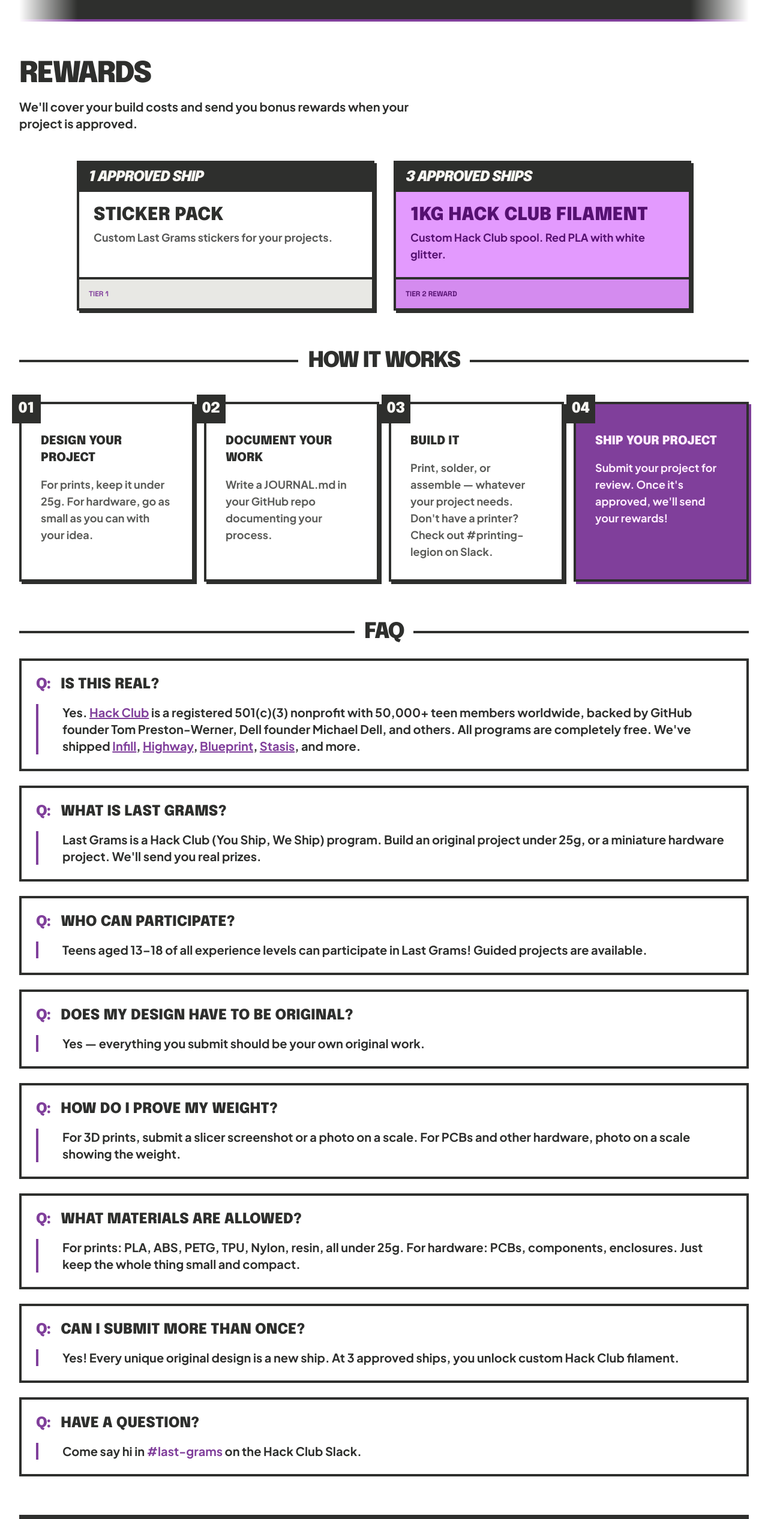
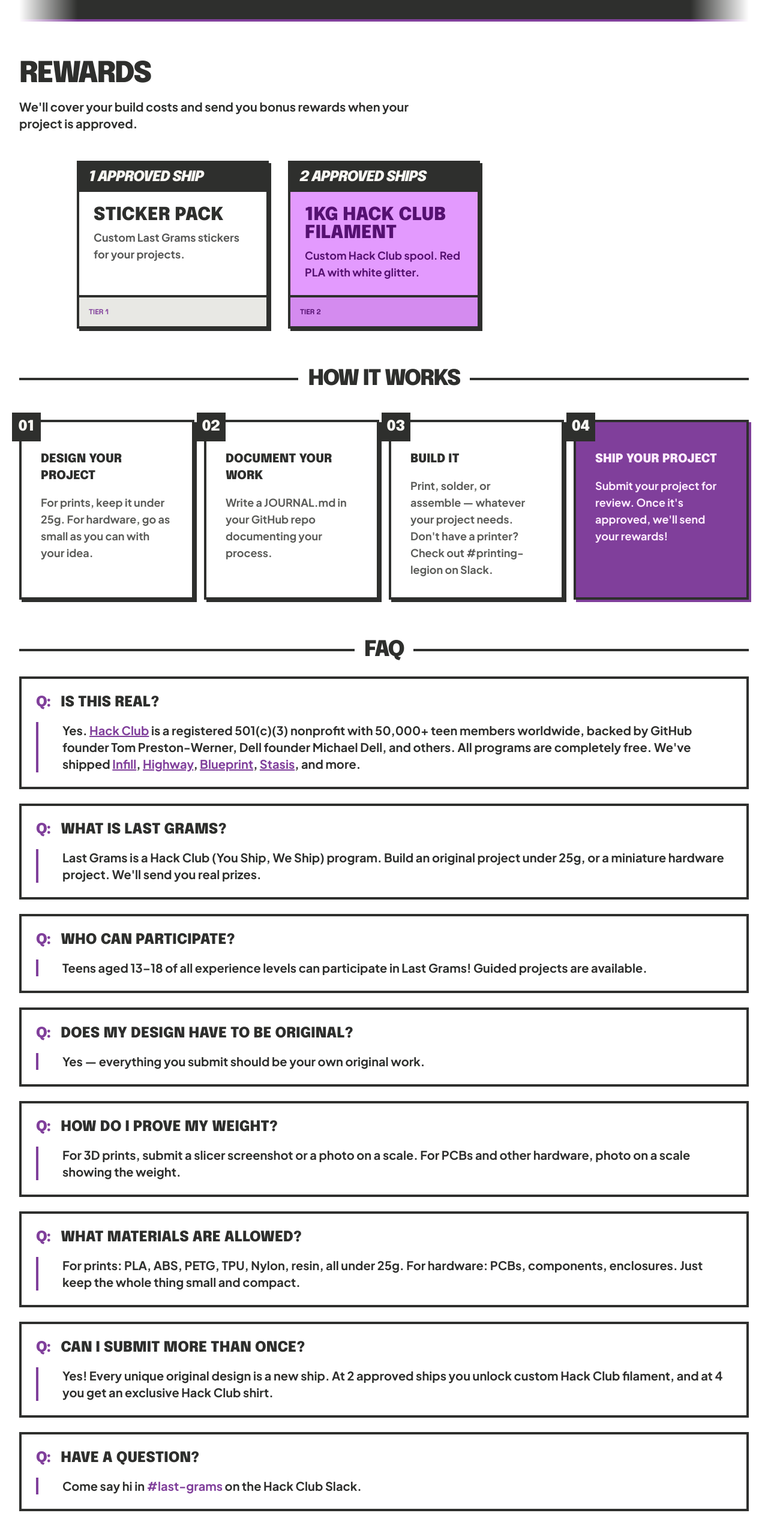
Before and after one commit to 2Mon/last-grams, a SvelteKit app: page / in a window 1280 px wide. Shown: the part 1462-3995 px from the top of the page at 60% size. Built offline with nearby package versions, Linux system fonts and the light colour scheme.

Commit message:
feat: add Tier 3 shirt reward at 4 ships, move filament to 2 ships

```diff
--- a/src/routes/+page.svelte
+++ b/src/routes/+page.svelte
@@ -317,7 +317,7 @@
 				We'll cover your build costs and send you bonus rewards when your project is approved.
 			</p>
 		</div>
-		<div class="grid grid-cols-1 md:grid-cols-2 gap-8 max-w-5xl mx-auto">
+		<div class="grid grid-cols-1 md:grid-cols-3 gap-8 max-w-5xl mx-auto">
 			<!-- Tier 1: 1 Ship -->
 			<div
 				class="bg-surface-container-lowest dark:bg-surface-container-highest border-4 border-on-surface dark:border-background p-0 hard-shadow flex flex-col relative"
@@ -355,7 +355,7 @@
 				<div
 					class="bg-on-surface dark:bg-background text-surface dark:text-on-surface font-headline font-black text-2xl px-4 py-2 uppercase italic tracking-tighter"
 				>
-					3 Approved Ships
+					2 Approved Ships
 				</div>
 				<div class="p-6 space-y-4 flex-1">
 					<div>
@@ -373,7 +373,7 @@
 					class="border-t-4 border-on-surface dark:border-background p-4 bg-on-primary-container/10"
 				>
 					<p class="font-label font-bold text-xs uppercase text-on-primary-container">
-						Tier 2 Reward
+						Tier 2
 					</p>
 				</div>
 			</div>
@@ -579,8 +579,8 @@
 			</h3>
 			<div class="mt-4 pl-10 border-l-4 border-primary">
 				<p class="font-body font-bold text-xl text-on-surface dark:text-background">
-					Yes! Every unique original design is a new ship. At 3 approved ships, you unlock custom
-					Hack Club filament.
+					Yes! Every unique original design is a new ship. At 2 approved ships you unlock custom
+					Hack Club filament, and at 4 you get an exclusive Hack Club shirt.
 				</p>
 			</div>
 		</div>
--- a/src/routes/gallery/+page.svelte
+++ b/src/routes/gallery/+page.svelte
@@ -115,14 +115,18 @@
                 <p class="mb-8 text-xl font-bold font-body text-on-primary-container">
                     Have an idea for a tiny project? We'd love to see what you come up with.
                 </p>
-                <div class="grid grid-cols-1 gap-6 mb-8 sm:grid-cols-2">
+                <div class="grid grid-cols-1 gap-6 mb-8 sm:grid-cols-3">
                     <div class="p-4 border-4 bg-surface-container-lowest border-on-surface hard-shadow">
                         <div class="mb-1 text-2xl font-black uppercase font-headline text-primary">1 SHIP</div>
                         <div class="text-xs font-bold uppercase font-label text-on-surface-variant">Official Stickers</div>
                     </div>
                     <div class="p-4 border-4 bg-surface-container-lowest border-on-surface hard-shadow">
-                        <div class="mb-1 text-2xl font-black uppercase font-headline text-primary">3 SHIPS</div>
+                        <div class="mb-1 text-2xl font-black uppercase font-headline text-primary">2 SHIPS</div>
                         <div class="text-xs font-bold uppercase font-label text-on-surface-variant">Hack Club Filament</div>
+                    </div>
+                    <div class="p-4 border-4 bg-surface-container-lowest border-on-surface hard-shadow">
+                        <div class="mb-1 text-2xl font-black uppercase font-headline text-primary">4 SHIPS</div>
+                        <div class="text-xs font-bold uppercase font-label text-on-surface-variant">Hack Club Shirt</div>
                     </div>
                 </div>
             </div>
```
